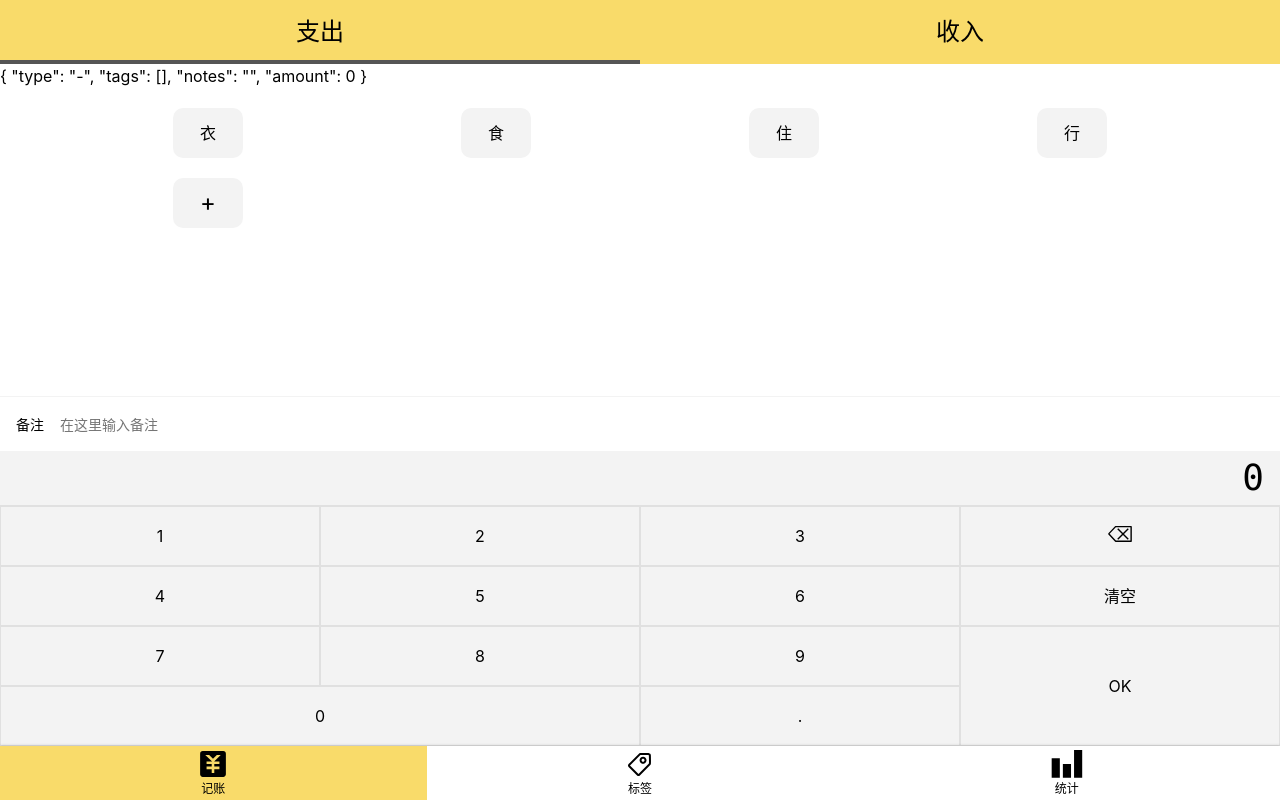
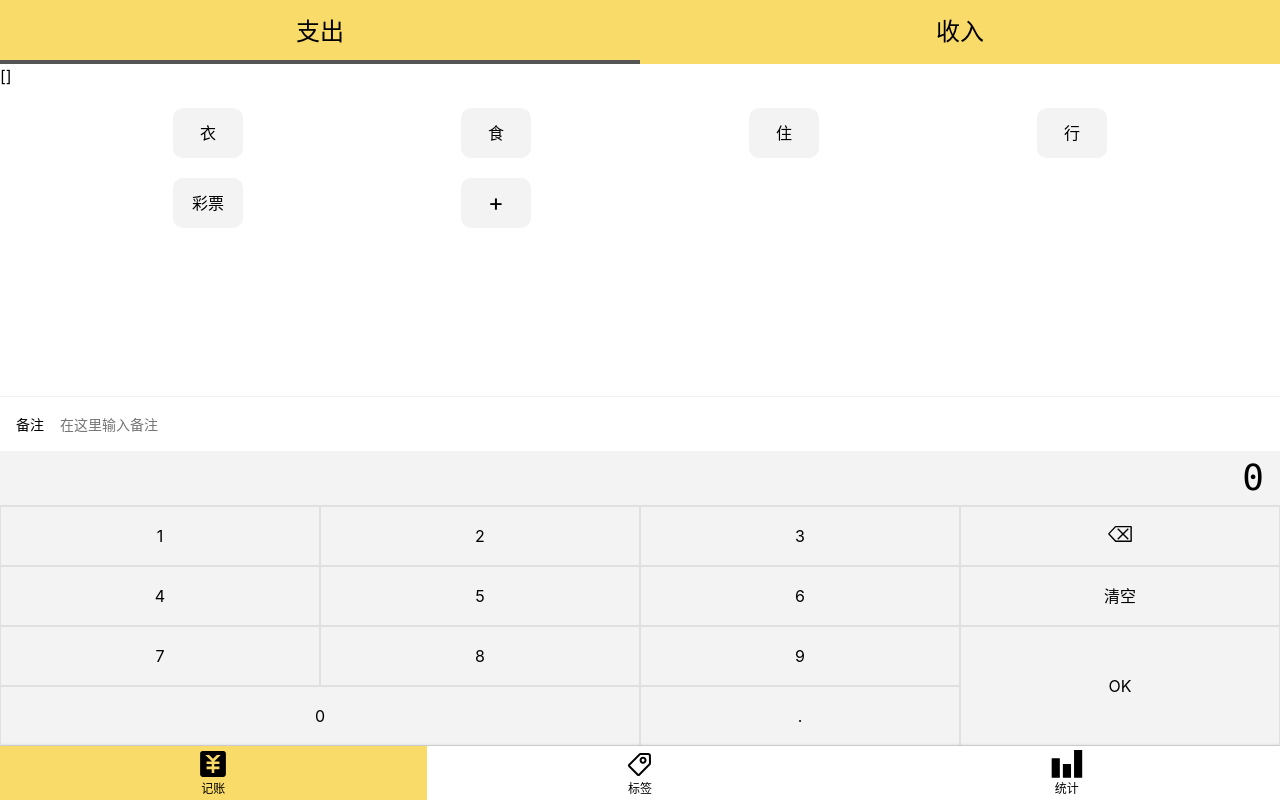
Before and after one commit to JessicaLiu0220/Accunting, a Vue app: page /#/money in a window 1280 px wide. Built offline with nearby package versions, Linux system fonts and the light colour scheme.

Commit message:
新增model.js

```diff
--- a/src/components/Money/NumberPad.vue
+++ b/src/components/Money/NumberPad.vue
@@ -57,7 +57,8 @@ export default class NumberPad extends Vue {
   }
   ok() {
     this.$emit("update:value", this.output);
-    this.$emit("submit",this.output);
+    this.$emit("submit", this.output);
+    this.output = "0";
   }
 }
 </script>
--- /dev/null
+++ b/src/model.ts
@@ -0,0 +1,19 @@
+const localStorageKeyName = "recordList"
+const model = {
+    //克隆
+    clone(data: RecordItem[] | RecordItem) {
+        return JSON.parse(JSON.stringify(data))
+    },
+    //获取数据
+    fetch() {
+        return JSON.parse(
+            window.localStorage.getItem(localStorageKeyName) || "[]"
+        ) as RecordItem[];
+    },
+    //保存数据
+    save(data: RecordItem[]) {
+        window.localStorage.setItem(localStorageKeyName, JSON.stringify(data));
+    },
+
+}
+export default model
--- a/src/views/Money.vue
+++ b/src/views/Money.vue
@@ -1,7 +1,7 @@
 <template>
   <Layout class-prefix="layout">
     <Types :value.sync="record.type" />
-    {{ record }}
+    {{ recordList }}
     <Tags :dataSource.sync="tags" @update:value="onUpdateTags" />
     <Notes @update:value="onUpdateNotes" />
     <Number-pad @update:value="onUpdateAmount" @submit="saveRecord" />
@@ -14,24 +14,22 @@ import NumberPad from "@/components/Money/NumberPad.vue";
 import Types from "@/components/Money/Types.vue";
 import Tags from "@/components/Money/Tags.vue";
 import Notes from "@/components/Money/Notes.vue";
+import model from "@/model";
 import { Component, Watch } from "vue-property-decorator";
+//获取数据
+const recordList = model.fetch();
 //声明数据类型
-type Record = {
-  type: string;
-  tags: string[];
-  notes: string;
-  amount: number;
-};
 
 @Component({
   components: { NumberPad, Types, Tags, Notes },
 })
 export default class Money extends Vue {
   //将收集的所有数据放到record中
-  record: Record = { type: "-", tags: [], notes: "", amount: 0 };
+  record: RecordItem = { type: "-", tags: [], notes: "", amount: 0 };
   //存储每次提交的record
-  recordList: Record[] = [];
-  tags = ["衣", "食", "住", "行"];
+  recordList: RecordItem[] = recordList;
+
+  tags = ["衣", "食", "住", "行", "彩票"];
   //获取tags中选中的标签，将获取的最新值传到record中
   onUpdateTags(value: string[]) {
     this.record.tags = value;
@@ -45,15 +43,13 @@ export default class Money extends Vue {
     this.record.amount = parseInt(value);
   }
   saveRecord() {
-    // 保存的时候把提交的record推到recordList中
-    const record2 = JSON.parse(JSON.stringify(this.record));
+    const record2: RecordItem = model.clone(this.record);
+    record2.createdAt = new Date();
     this.recordList.push(record2);
-    console.log(this.recordList);
   }
   @Watch("recordList")
-  onRecordListChanged() {
-    //把recordList保存到localStorage中
-    window.localStorage.setItem("recordList", JSON.stringify(this.record));
+  onRecordListChange() {
+    window.localStorage.setItem("recordList", JSON.stringify(this.recordList));
   }
 }
 </script>
```
Also changed, not shown: src/custom.d.ts (added, +20 -0 lines), .eslintrc.js.
